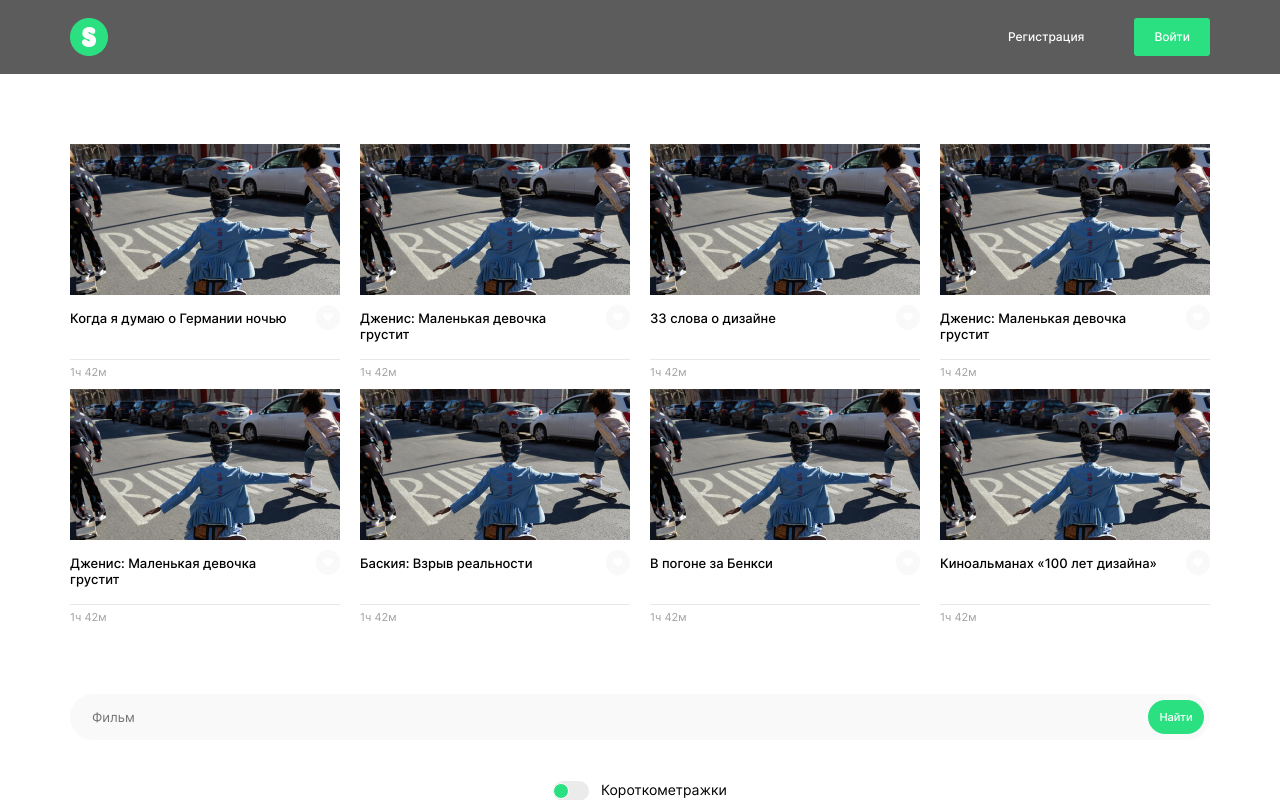
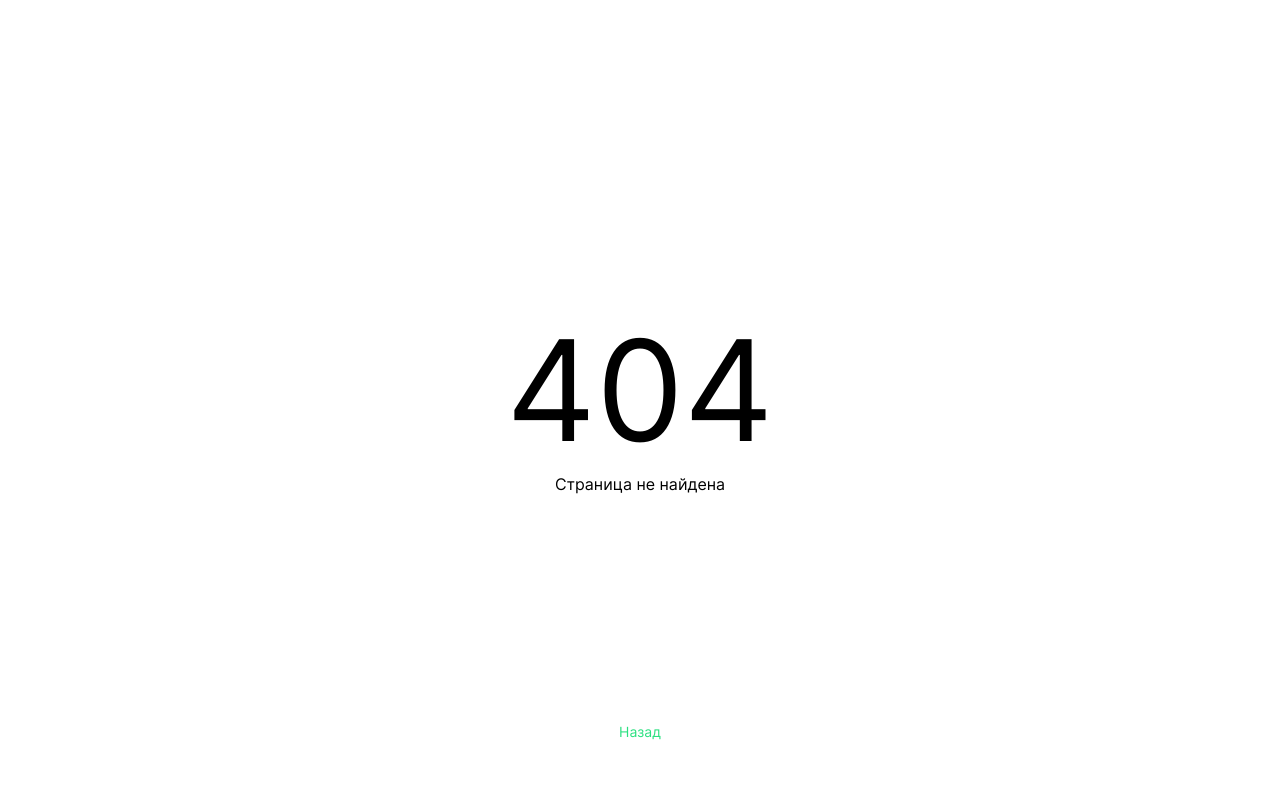
Before and after one commit to darud4/movies-explorer-frontend, a React (Create React App) app: page / in a window 1280 px wide. Shown: the top 800 px of the page. Built offline with nearby package versions, Linux system fonts and the light colour scheme.

Commit message:
feat: make up page 404

```diff
--- a/src/components/App/App.js
+++ b/src/components/App/App.js
@@ -4,10 +4,12 @@ import Footer from '../Footer/Footer';
 import Header from '../Header/Header';
 import SearchForm from '../Movies/SearchForm/SearchForm';
 import MovieCardList from '../MoviesCardList/MovieCardList';
+import Page404 from '../Page404/Page404';
 
 function App() {
   return (
     <div className="page">
+      <Page404 />
       <Header />
       <MovieCardList />
       <SearchForm />
--- a/src/components/MoviesCardList/MovieCardList.js
+++ b/src/components/MoviesCardList/MovieCardList.js
@@ -2,10 +2,11 @@ import './MovieCardList.css';
 import MovieCard from '../MoviesCard/MovieCard';
 
 const defaultCards = [{ name: 'Когда я думаю о Германии ночью' }, { name: 'Дженис: Маленькая девочка грустит' }, { name: '33 слова о дизайне' }, { name: 'Дженис: Маленькая девочка грустит' }, { name: 'Дженис: Маленькая девочка грустит' }, { name: 'Баския: Взрыв реальности' }, { name: 'В погоне за Бенкси' }, { name: 'Киноальманах «100 лет дизайна»' },];
+const defaultCards1 = [{ name: 'Когда я думаю о Германии ночью' }, { name: 'Дженис: Маленькая девочка грустит' },];
 
 function MovieCardList({ cards = defaultCards }) {
     return <section className="movie-card-list">
-        {cards.map(({ image, name, duration }) => <MovieCard image={image} name={name} duration={duration} />)}
+        {cards.map(({ image, name, duration }, i) => <MovieCard key={i} image={image} name={name} duration={duration} />)}
     </section>
 }
 
--- /dev/null
+++ b/src/components/Page404/Page404.css
@@ -0,0 +1,35 @@
+.page404 {
+  display: flex;
+  flex-direction: column;
+  justify-content: center;
+  align-items: center;
+  height: 100vh;
+  width: 100%;
+}
+
+.page404__title {
+  font-size: 140px;
+  font-weight: 400;
+  line-height: 169px;
+  margin: 0;
+  padding: 0;
+}
+
+.page404__subtitle {
+  font-size: 16px;
+  font-weight: 400;
+  line-height: 19px;
+  margin: 0;
+  padding: 0;
+}
+
+.page404__link {
+  position: absolute;
+  bottom: 60px;
+  color: rgba(43, 224, 128, 1);
+  font-size: 14px;
+  font-weight: 400;
+  line-height: 17px;
+  margin: 0;
+  padding: 0;
+}
--- /dev/null
+++ b/src/components/Page404/Page404.js
@@ -0,0 +1,11 @@
+import './Page404.css';
+
+function Page404({ link }) {
+    return <section className='page404'>
+        <h2 className="page404__title">404</h2>
+        <p className="page404__subtitle">Страница не найдена</p>
+        <a href={link} className="page404__link">Назад</a>
+    </section>
+}
+
+export default Page404;
```
